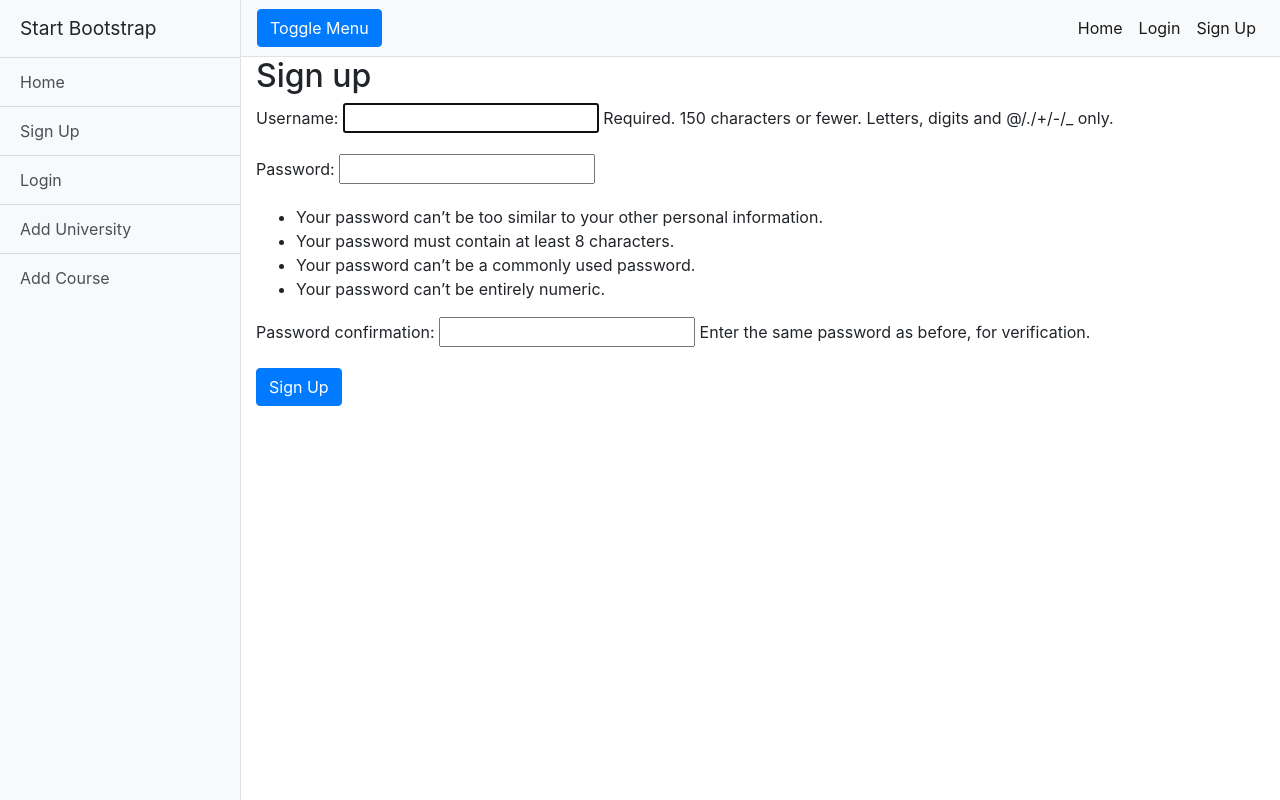
After one commit to keyvankhademi/HCI-Courses-Project, a Django app: page /signup/ in a window 1280 px wide. The commit adds this page. Run offline with Django 3.2, Linux system fonts and the light colour scheme; some libraries are stand-ins or nearby versions.

Commit message:
User authentication

```diff
--- a/HCI_Course/HCI/views.py
+++ b/HCI_Course/HCI/views.py
@@ -1,7 +1,25 @@
-from django.shortcuts import render
+from django.contrib.auth import authenticate, login
+from django.contrib.auth.forms import UserCreationForm
+from django.shortcuts import render, redirect
+
 
 # Create your views here.
 
 
 def homepage(request):
     return render(request, "base.html")
+
+
+def signup_view(request):
+    if request.method == 'POST':
+        form = UserCreationForm(request.POST)
+        if form.is_valid():
+            form.save()
+            username = form.cleaned_data.get('username')
+            raw_password = form.cleaned_data.get('password1')
+            user = authenticate(username=username, password=raw_password)
+            login(request, user)
+            return redirect('homepage')
+    else:
+        form = UserCreationForm()
+    return render(request, 'signup.html', {'form': form})
--- a/HCI_Course/HCI_Course/settings.py
+++ b/HCI_Course/HCI_Course/settings.py
@@ -13,6 +13,8 @@ https://docs.djangoproject.com/en/2.2/ref/settings/
 import os
 
 # Build paths inside the project like this: os.path.join(BASE_DIR, ...)
+from django.urls import reverse, reverse_lazy
+
 BASE_DIR = os.path.dirname(os.path.dirname(os.path.abspath(__file__)))
 
 
@@ -119,3 +121,6 @@ USE_TZ = True
 # Static files (CSS, JavaScript, Images)
 # https://docs.djangoproject.com/en/2.2/howto/static-files/
 STATIC_URL = '/static/'
+
+LOGIN_REDIRECT_URL = reverse_lazy('homepage')
+LOGOUT_REDIRECT_URL = reverse_lazy('homepage')
--- a/HCI_Course/HCI_Course/urls.py
+++ b/HCI_Course/HCI_Course/urls.py
@@ -16,8 +16,14 @@ Including another URLconf
 from django.contrib import admin
 from django.urls import path
 from HCI import views
+from django.contrib.auth import views as auth_views
+
+from HCI.views import signup_view
 
 urlpatterns = [
     path('admin/', admin.site.urls),
-    path('', views.homepage),
+    path('login/', auth_views.LoginView.as_view(template_name='login.html'), name='login'),
+    path('logout/', auth_views.LogoutView.as_view(), name='logout'),
+    path('signup/', signup_view, name='signup'),
+    path('', views.homepage, name='homepage'),
 ]
--- a/HCI_Course/templates/base.html
+++ b/HCI_Course/templates/base.html
@@ -26,12 +26,16 @@
     <div class="bg-light border-right" id="sidebar-wrapper">
         <div class="sidebar-heading">Start Bootstrap</div>
         <div class="list-group list-group-flush">
-            <a href="#" class="list-group-item list-group-item-action bg-light">Home</a>
-            <a href="#" class="list-group-item list-group-item-action bg-light">Sign Up</a>
-            <a href="#" class="list-group-item list-group-item-action bg-light">Login</a>
+            <a href="{% url 'homepage' %}" class="list-group-item list-group-item-action bg-light">Home</a>
+            {% if not user.is_authenticated %}
+                <a href="{% url 'signup' %}" class="list-group-item list-group-item-action bg-light">Sign Up</a>
+                <a href="{% url 'login' %}" class="list-group-item list-group-item-action bg-light">Login</a>
+            {% endif %}
             <a href="#" class="list-group-item list-group-item-action bg-light">Add University</a>
             <a href="#" class="list-group-item list-group-item-action bg-light">Add Course</a>
-            <a href="#" class="list-group-item list-group-item-action bg-light">Logout</a>
+            {% if user.is_authenticated %}
+                <a href="{% url 'logout' %}" class="list-group-item list-group-item-action bg-light">Logout</a>
+            {% endif %}
         </div>
     </div>
     <!-- /#sidebar-wrapper -->
@@ -50,17 +54,25 @@
             <div class="collapse navbar-collapse" id="navbarSupportedContent">
                 <ul class="navbar-nav ml-auto mt-2 mt-lg-0">
                     <li class="nav-item active">
-                        <a class="nav-link" href="#">Home <span class="sr-only">(current)</span></a>
+                        <a class="nav-link" href="{% url 'homepage' %}">Home <span class="sr-only">(current)</span></a>
+                    </li>
+                    {% if not user.is_authenticated %}
+                        <li class="nav-item active">
+                            <a class="nav-link" href="{% url 'login' %}">Login <span
+                                    class="sr-only">(current)</span></a>
                         </li>
                         <li class="nav-item active">
-                        <a class="nav-link" href="#">Login <span class="sr-only">(current)</span></a>
+                            <a class="nav-link" href="{% url 'signup' %}">Sign Up <span class="sr-only">(current)</span></a>
+                        </li>
+                    {% endif %}
+                    {% if user.is_authenticated %}
+                        <li class="nav-item active">
+                            <a class="nav-link" href="{% url 'logout' %}">Logout <span class="sr-only">(current)</span></a>
                         </li>
                         <li class="nav-item active">
-                        <a class="nav-link" href="#">Sign Up <span class="sr-only">(current)</span></a>
+                            <p style="margin-top: 8px">Hello, {{ user.username }} </p>
                         </li>
-                    <li class="nav-item active">
-                        <a class="nav-link" href="#">Logout <span class="sr-only">(current)</span></a>
-                    </li>
+                    {% endif %}
                     {#                    <li class="nav-item">#}
                     {#                        <a class="nav-link" href="#">Link</a>#}
                     {#                    </li>#}
--- /dev/null
+++ b/HCI_Course/templates/signup.html
@@ -0,0 +1,10 @@
+{% extends 'base.html' %}
+{% block title %}Sign Up{% endblock %}
+{% block content %}
+  <h2>Sign up</h2>
+  <form method="post">
+    {% csrf_token %}
+    {{ form.as_p }}
+    <button type="submit" class="btn btn-primary" id="menu-toggle">Sign Up</button>
+  </form>
+{% endblock %}
```
Also changed, not shown: HCI_Course/templates/login.html (added, +12 -0 lines). Lines whose indentation alone changed are shown as unchanged.
